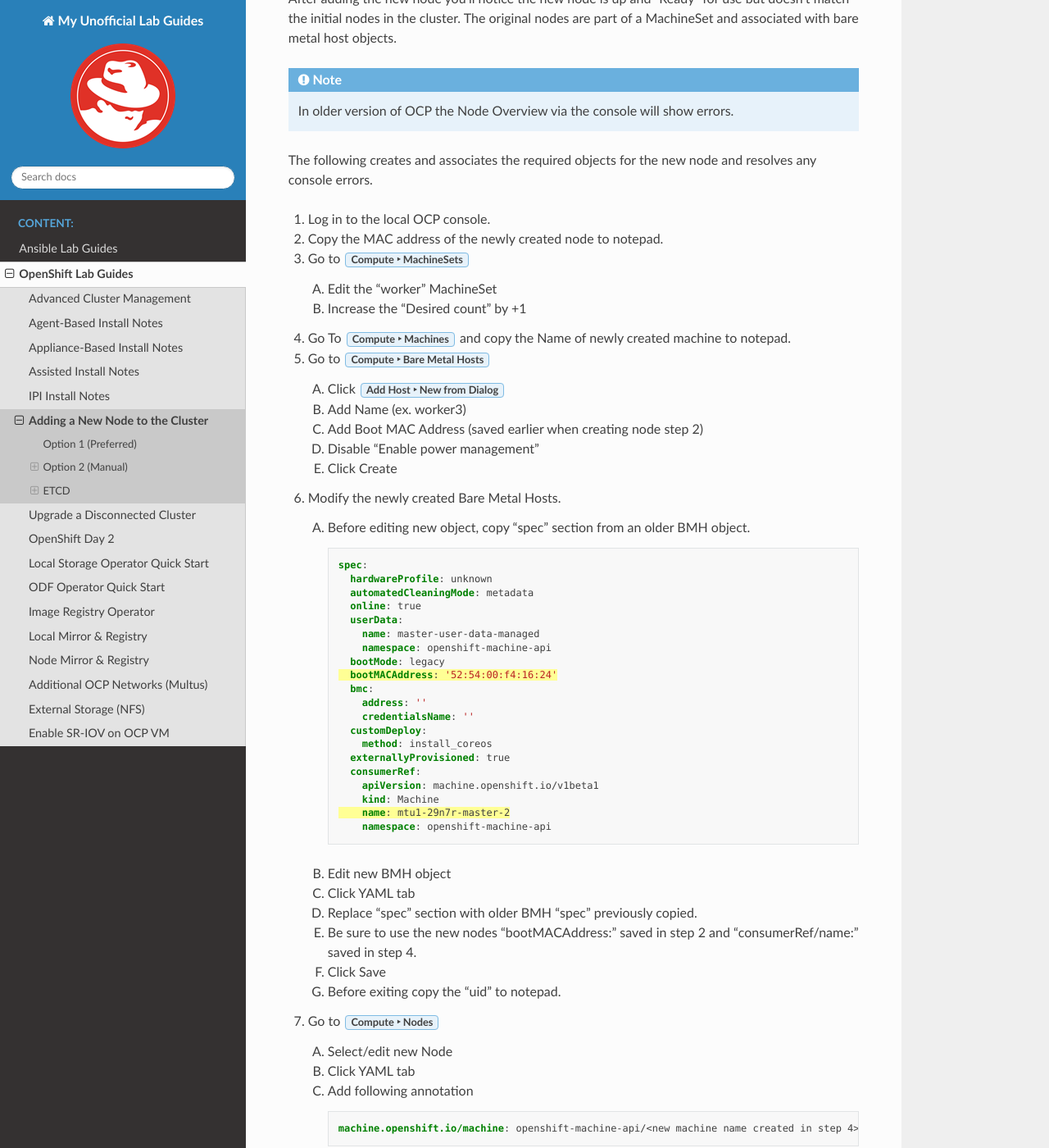
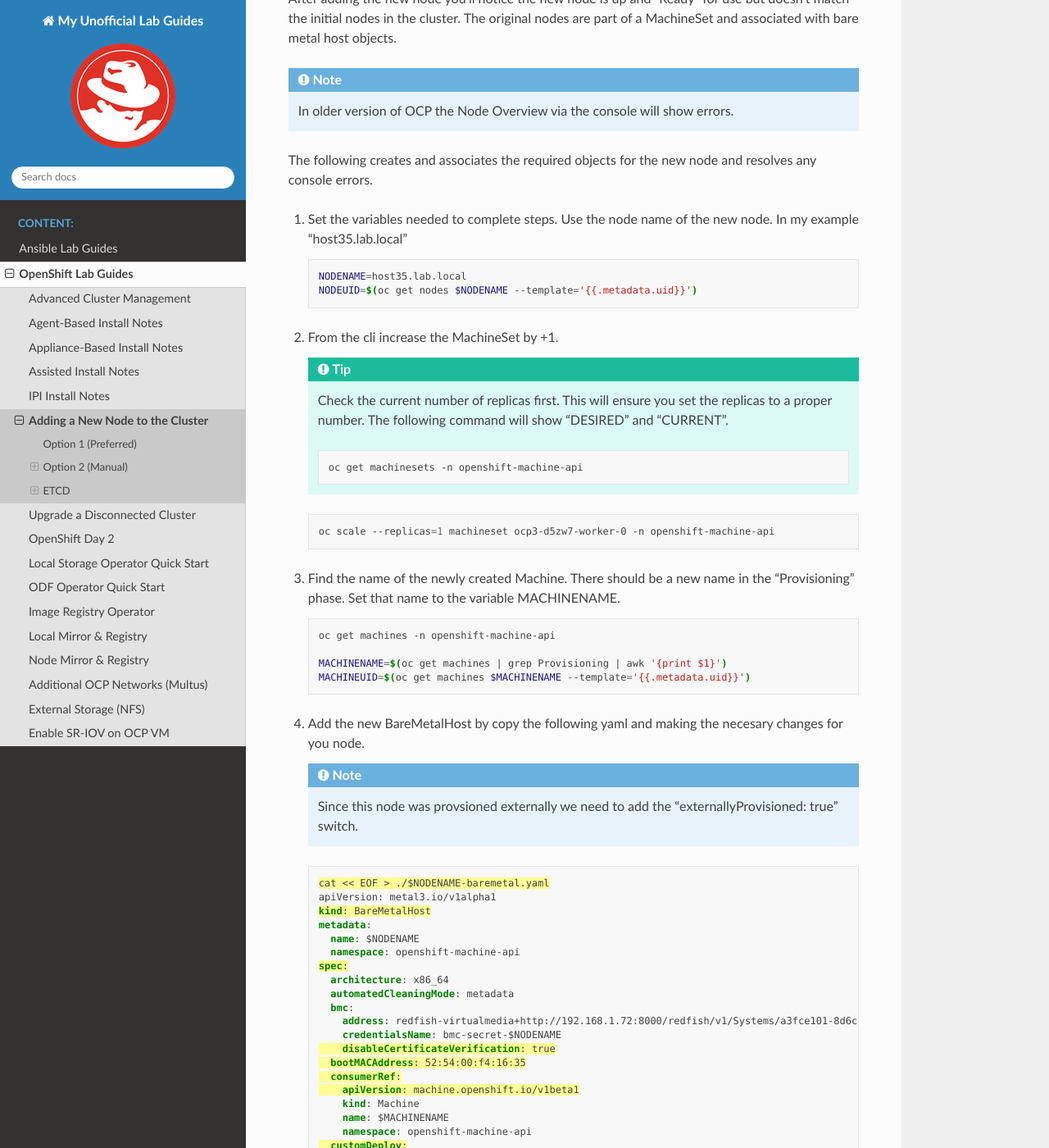
Before and after one commit to vtog/labGuides, a Sphinx documentation site: the page built from source/ocp/add-node.rst, in a window 1280 px wide and 1400 px high, scrolled down 7659 px. Shown: the whole window at 82% size. Built offline with Sphinx 7.4.7 and the Read the Docs theme 3.1.0, drawn with Linux system fonts in a browser that asks for light colours; pages that are not in the unit, such as notebooks, are missing from menus; some of the changed text lies outside the part shown.

Commit message:
updated associating node with machineset for manual addition

```diff
--- a/source/ocp/add-node.rst
+++ b/source/ocp/add-node.rst
@@ -326,85 +326,129 @@
 The following creates and associates the required objects for the new node and
 resolves any console errors.
 
-#. Log in to the local OCP console.
+#. Set the variables needed to complete steps. Use the node name of the new
+   node. In my example "host35.lab.local"
 
-#. Copy the MAC address of the newly created node to notepad.
+   .. code-block:: bash
 
-#. Go to :menuselection:`Compute --> MachineSets`
+      NODENAME=host35.lab.local
+      NODEUID=$(oc get nodes $NODENAME --template='{{.metadata.uid}}')
 
-   A. Edit the "worker" MachineSet
-   #. Increase the "Desired count" by +1
+#. From the cli increase the MachineSet by +1.
 
-#. Go To :menuselection:`Compute --> Machines` and copy the Name of newly
-   created machine to notepad.
+   .. tip:: Check the current number of replicas first. This will ensure you
+      set the replicas to a proper number. The following command will show
+      "DESIRED" and "CURRENT".
 
-#. Go to :menuselection:`Compute --> Bare Metal Hosts`
+      .. code-block:: bash
 
-   A. Click :menuselection:`Add Host --> New from Dialog`
-   #. Add Name (ex. worker3)
-   #. Add Boot MAC Address (saved earlier when creating node step 2)
-   #. Disable "Enable power management"
-   #. Click Create
+         oc get machinesets -n openshift-machine-api
 
-#. Modify the newly created Bare Metal Hosts.
+   .. code-block:: bash
 
-   A. Before editing new object, copy "spec" section from an older BMH object.
+      oc scale --replicas=1 machineset ocp3-d5zw7-worker-0 -n openshift-machine-api
 
-      .. code-block:: yaml
-         :emphasize-lines: 9, 19
+#. Find the name of the newly created Machine. There should be a new name in
+   the "Provisioning" phase. Set that name to the variable MACHINENAME.
 
-         spec:
-           hardwareProfile: unknown
-           automatedCleaningMode: metadata
-           online: true
-           userData:
-             name: master-user-data-managed
-             namespace: openshift-machine-api
-           bootMode: legacy
-           bootMACAddress: '52:54:00:f4:16:24'
-           bmc:
-             address: ''
-             credentialsName: ''
-           customDeploy:
-             method: install_coreos
-           externallyProvisioned: true
-           consumerRef:
-             apiVersion: machine.openshift.io/v1beta1
-             kind: Machine
-             name: mtu1-29n7r-master-2
-             namespace: openshift-machine-api
+   .. code-block:: bash
 
-   #. Edit new BMH object
-   #. Click YAML tab
-   #. Replace "spec" section with older BMH "spec" previously copied.
-   #. Be sure to use the new nodes "bootMACAddress:" saved in step 2 and
-      "consumerRef/name:" saved in step 4.
-   #. Click Save
-   #. Before exiting copy the "uid" to notepad.
+      oc get machines -n openshift-machine-api
 
-#. Go to :menuselection:`Compute --> Nodes`
+      MACHINENAME=$(oc get machines | grep Provisioning | awk '{print $1}')
+      MACHINEUID=$(oc get machines $MACHINENAME --template='{{.metadata.uid}}')
 
-   A. Select/edit new Node
-   #. Click YAML tab
-   #. Add following annotation
+#. Add the new BareMetalHost by copy the following yaml and making the necesary
+   changes for you node.
 
-      .. code-block:: yaml
+   .. note:: Since this node was provsioned externally we need to add the
+      "externallyProvisioned: true" switch.
 
-         machine.openshift.io/machine: openshift-machine-api/<new machine name created in step 4>
+   .. code-block:: yaml
+      :emphasize-lines: 1,3,7,13-16,20,25
 
-   #. Replace "spec" section with following "spec"
+      cat << EOF > ./$NODENAME-baremetal.yaml
+      apiVersion: metal3.io/v1alpha1
+      kind: BareMetalHost
+      metadata:
+        name: $NODENAME
+        namespace: openshift-machine-api
+      spec:
+        architecture: x86_64
+        automatedCleaningMode: metadata
+        bmc:
+          address: redfish-virtualmedia+http://192.168.1.72:8000/redfish/v1/Systems/a3fce101-8d6c-4f74-9145-c8e79415cc84
+          credentialsName: bmc-secret-$NODENAME
+          disableCertificateVerification: true
+        bootMACAddress: 52:54:00:f4:16:35
+        consumerRef:
+          apiVersion: machine.openshift.io/v1beta1
+          kind: Machine
+          name: $MACHINENAME
+          namespace: openshift-machine-api
+        customDeploy:
+          method: install_coreos
+        online: true
+        externallyProvisioned: true
+        userData:
+          name: worker-user-data-managed
+          namespace: openshift-machine-api
+      EOF
 
-      .. danger:: Making a mistake here can be catastrophic. You can't update
-         or change this "spec" once saved. Only option is to remove node and
-         rebuild it.
+#. Add the new credentialName Secret for the BareMetalHost.
 
-      .. code-block:: yaml
+   .. important:: The username and password are generated with base64.
 
-         spec:
-           providerID: >-
-             baremetalhost:///openshift-machine-api/<NODE_NAME>/<UID>
+      .. code-block:: bash
 
-   #. Click Save
+         echo -n 'kni' | base64 -w0
+
+   .. code-block:: yaml
+      :emphasize-lines: 3,5,9,10
+
+      cat << EOF > ./$NODENAME-secret.yaml
+      apiVersion: v1
+      kind: Secret
+      metadata:
+        name: bmc-secret-$NODENAME
+        namespace: openshift-machine-api
+      type: Opaque
+      data:
+        password: a25p
+        username: a25p
+      EOF
+
+#. Create the new objects.
+
+   .. code-block:: bash
+
+      oc create -f $NODENAME-secret.yaml
+
+      oc create -f $NODENAME-baremetal.yaml
+
+#. Find the new BMH UID
+
+   .. code-block:: bash
+
+      BMHUID=$(oc get bmh $NODENAME --template='{{.metadata.uid}}')
+
+#. Create the Node patch
+
+   .. code-block:: bash
+
+      cat << EOF > ./$NODENAME-patch.yaml
+      spec:
+        providerID: >-
+          baremetalhost:///openshift-machine-api/$NODENAME/$BMHUID
+      EOF
+
+#. Modify the node to associate it with the BareMetalHost.
+
+   .. code-block:: bash
+
+      oc patch node $NODENAME -p '{"metadata":{"annotations":{"machine.openshift.io/machine": "openshift-machine-api/'$MACHINENAME'"}}}'
+
+      oc patch node $NODENAME -p '{"spec":{"providerID":"baremetalhost:///openshift-machine-api/'$NODENAME'/'$BMHUID'"}}'
 
 ETCD
 ^^^^
```
